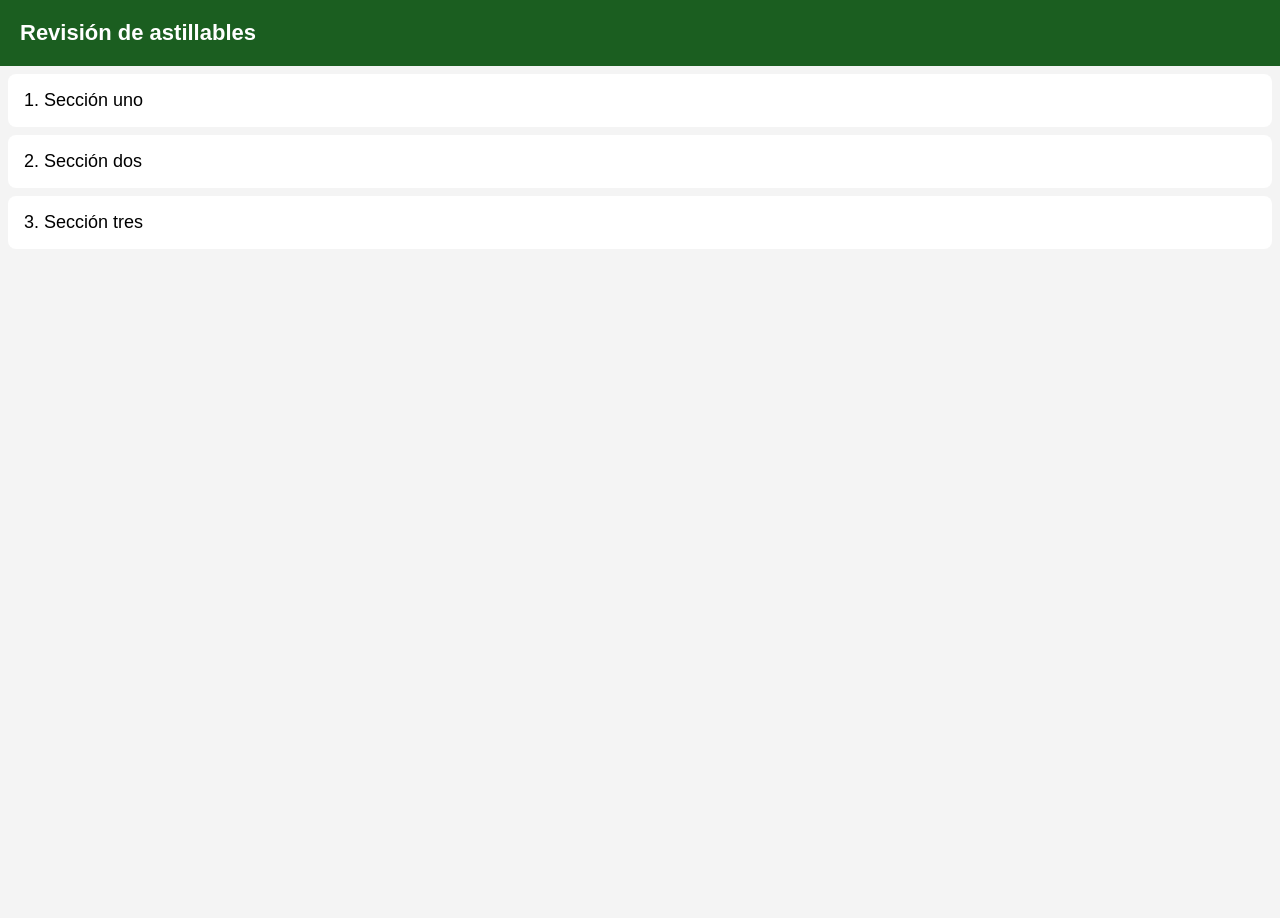
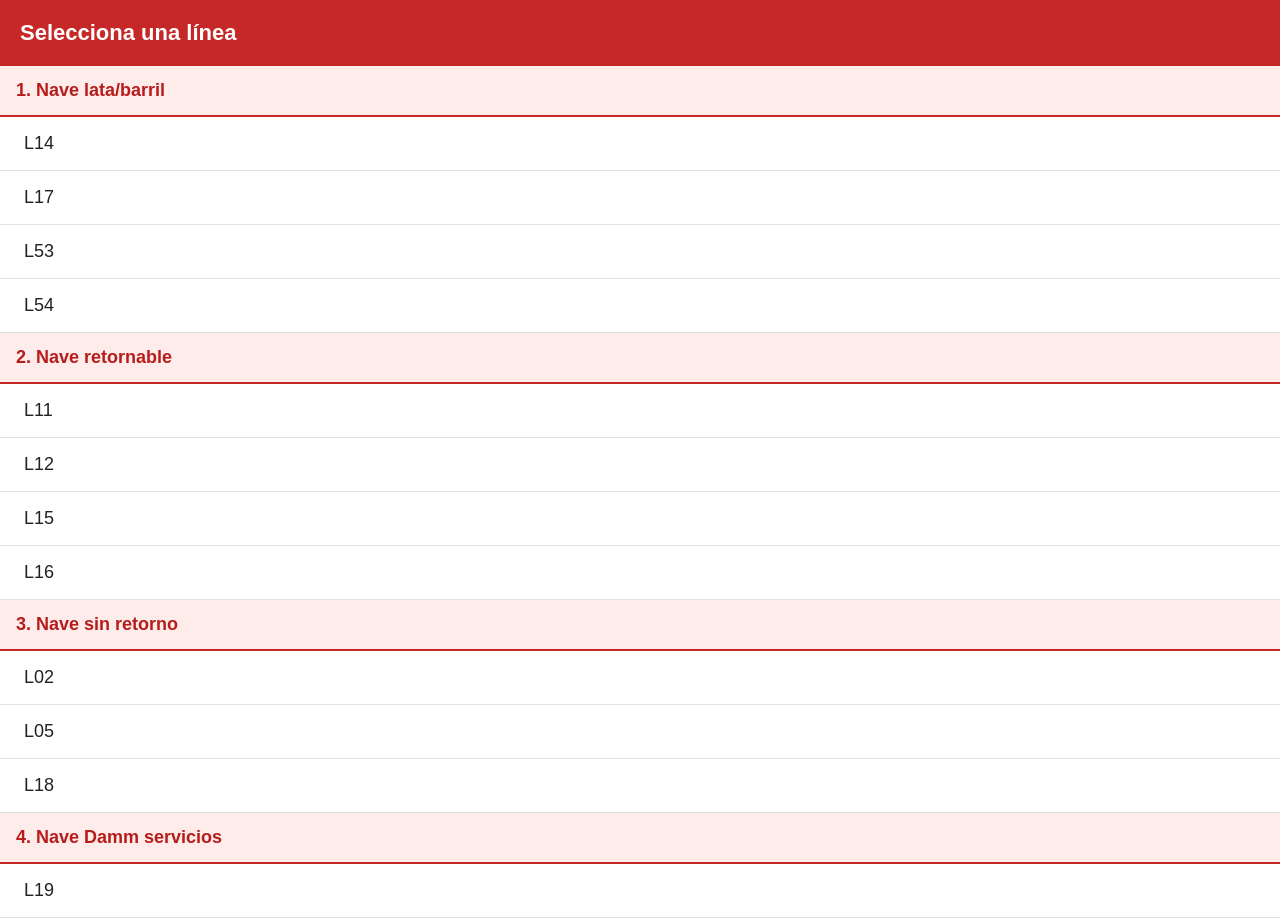
Before and after one commit to sergiofv94-droid/Revision-de-astillables, a website: page www/index.html in a window 1280 px wide. Before the commit the page ends 800 px from the top, so only its background shows below. Drawn offline with Linux system fonts and the light colour scheme.

Commit message:
Actualizar index.html

```diff
--- a/www/index.html
+++ b/www/index.html
@@ -4,18 +4,34 @@
 <meta charset="UTF-8">
 <meta name="viewport" content="width=device-width, initial-scale=1">
 <style>
-  body{font-family:sans-serif;margin:0;background:#f4f4f4}
-  h1{background:#1b5e20;color:#fff;margin:0;padding:20px;font-size:22px}
-  ul{list-style:none;padding:0;margin:0}
-  li{background:#fff;margin:8px;padding:16px;border-radius:8px;font-size:18px}
+  body{font-family:sans-serif;margin:0;background:#fff;color:#222}
+  h1{background:#c62828;color:#fff;margin:0;padding:20px;font-size:22px}
+  h2{margin:0;padding:14px 16px;font-size:18px;background:#fdecea;color:#b71c1c;border-bottom:2px solid #c62828}
+  a{display:block;padding:16px 24px;font-size:18px;color:#222;text-decoration:none;border-bottom:1px solid #e0e0e0}
+  a:active{background:#fdecea}
 </style>
 </head>
 <body>
-  <h1>Revisión de astillables</h1>
-  <ul>
-    <li>1. Sección uno</li>
-    <li>2. Sección dos</li>
-    <li>3. Sección tres</li>
-  </ul>
+  <h1>Selecciona una línea</h1>
+
+  <h2>1. Nave lata/barril</h2>
+  <a href="linea.html?id=L14">L14</a>
+  <a href="linea.html?id=L17">L17</a>
+  <a href="linea.html?id=L53">L53</a>
+  <a href="linea.html?id=L54">L54</a>
+
+  <h2>2. Nave retornable</h2>
+  <a href="linea.html?id=L11">L11</a>
+  <a href="linea.html?id=L12">L12</a>
+  <a href="linea.html?id=L15">L15</a>
+  <a href="linea.html?id=L16">L16</a>
+
+  <h2>3. Nave sin retorno</h2>
+  <a href="linea.html?id=L02">L02</a>
+  <a href="linea.html?id=L05">L05</a>
+  <a href="linea.html?id=L18">L18</a>
+
+  <h2>4. Nave Damm servicios</h2>
+  <a href="linea.html?id=L19">L19</a>
 </body>
 </html>
```
